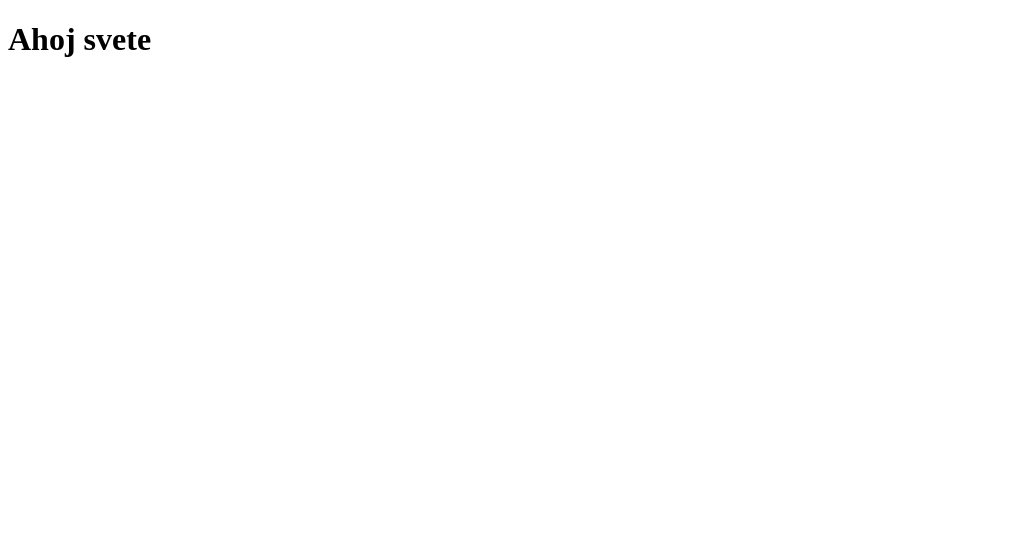
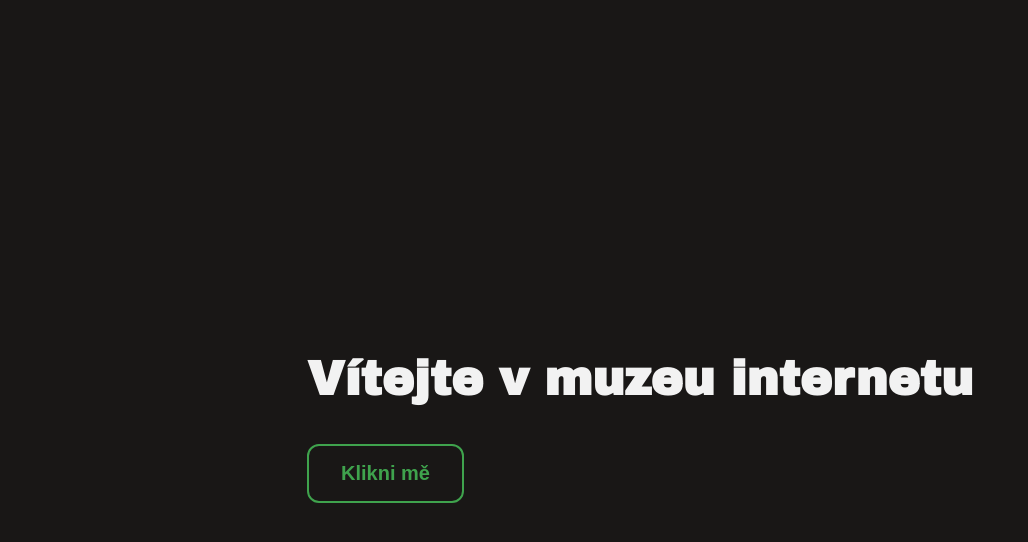
Before and after one commit to daneedev/Hackathon2026, a Vue app: page / in a window 1280 px wide. Shown: the top 542 px of the page, without its empty margins (0-1028 px from the left). Built offline with nearby package versions, Linux system fonts and the light colour scheme.

Commit message:
feat: add Font Awesome icons and update App layout

```diff
--- a/package.json
+++ b/package.json
@@ -9,6 +9,11 @@
     "preview": "vite preview"
   },
   "dependencies": {
+    "@fortawesome/fontawesome-svg-core": "^7.2.0",
+    "@fortawesome/free-brands-svg-icons": "^7.2.0",
+    "@fortawesome/free-regular-svg-icons": "^7.2.0",
+    "@fortawesome/free-solid-svg-icons": "^7.2.0",
+    "@fortawesome/vue-fontawesome": "^3.1.3",
     "vue": "^3.5.30"
   },
   "devDependencies": {
--- a/src/App.vue
+++ b/src/App.vue
@@ -1,5 +1,17 @@
-<script setup lang="ts"></script>
+<script setup lang="ts">
+import Button from "./components/Button.vue";
+</script>
 
 <template>
-  <h1>Ahoj svete</h1>
+  <section class="hero-section">
+    <h1 class="hero-text">Vítejte v muzeu internetu</h1>
+    <Button label="Klikni mě" />
+  </section>
 </template>
+
+<style>
+.hero-text {
+  font-size: 3rem;
+  font-family: "Archivo Black", sans-serif;
+}
+</style>
--- /dev/null
+++ b/src/assets/main.css
@@ -0,0 +1,17 @@
+@import url('https://fonts.googleapis.com/css2?family=Archivo+Black&family=Archivo:ital,wght@0,100..900;1,100..900&display=swap');
+
+:root {
+    --bg-color: #191716;
+    --text-color: #F2F2F2;
+    --primary-color: #3FA34D;
+}
+
+body {
+  background-color: var(--bg-color);
+  color: var(--text-color);
+  font-family: "Archivo", sans-serif;
+  display: flex;
+  justify-content: center;
+  align-items: center;
+  height: 100vh;
+}
--- /dev/null
+++ b/src/components/Button.vue
@@ -0,0 +1,32 @@
+<template>
+  <button @click="props.onClick">
+    <font-awesome-icon v-if="props.icon" :icon="props.icon" /> {{ props.label }}
+  </button>
+</template>
+
+<script setup lang="ts">
+const props = defineProps<{
+  label: string;
+  icon?: string;
+  onClick?: () => void;
+}>();
+</script>
+
+<style scoped>
+button {
+  background: none;
+  border: 2px solid var(--primary-color);
+  color: var(--primary-color);
+  border-radius: 12px;
+  padding: 1rem 2rem;
+  font-size: 1.25rem;
+  font-weight: bold;
+  transition: all 0.3s ease;
+}
+
+button:hover {
+  background: var(--primary-color);
+  color: #fff;
+  cursor: pointer;
+}
+</style>
--- a/src/main.ts
+++ b/src/main.ts
@@ -1,4 +1,13 @@
 import { createApp } from "vue";
 import App from "./App.vue";
+import "./assets/main.css";
+import { library } from "@fortawesome/fontawesome-svg-core";
+import { FontAwesomeIcon } from "@fortawesome/vue-fontawesome";
 
-createApp(App).mount("#app");
+import { fas } from "@fortawesome/free-solid-svg-icons";
+import { far } from "@fortawesome/free-regular-svg-icons";
+import { fab } from "@fortawesome/free-brands-svg-icons";
+
+library.add(fas, far, fab);
+
+createApp(App).component("font-awesome-icon", FontAwesomeIcon).mount("#app");
```
Also changed, not shown: 1 other file (tests, documents, lock files or other folders).
